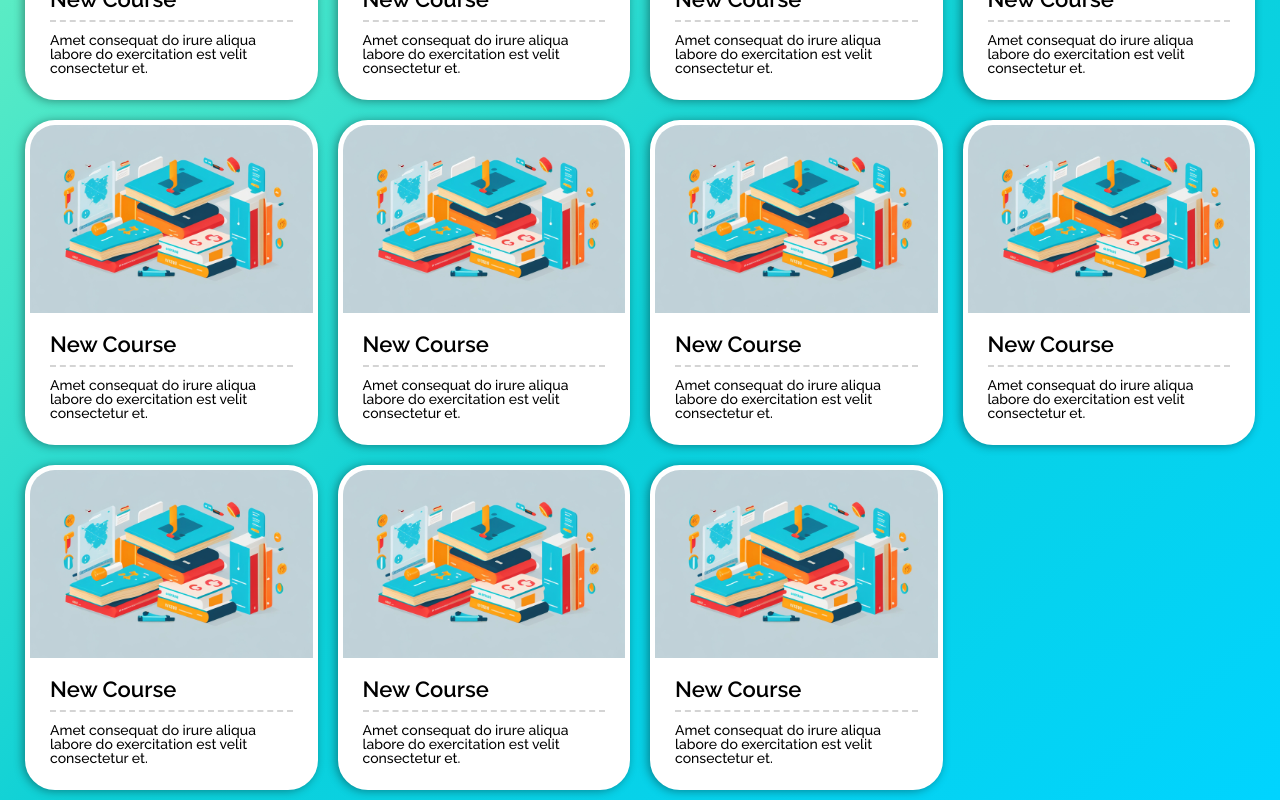
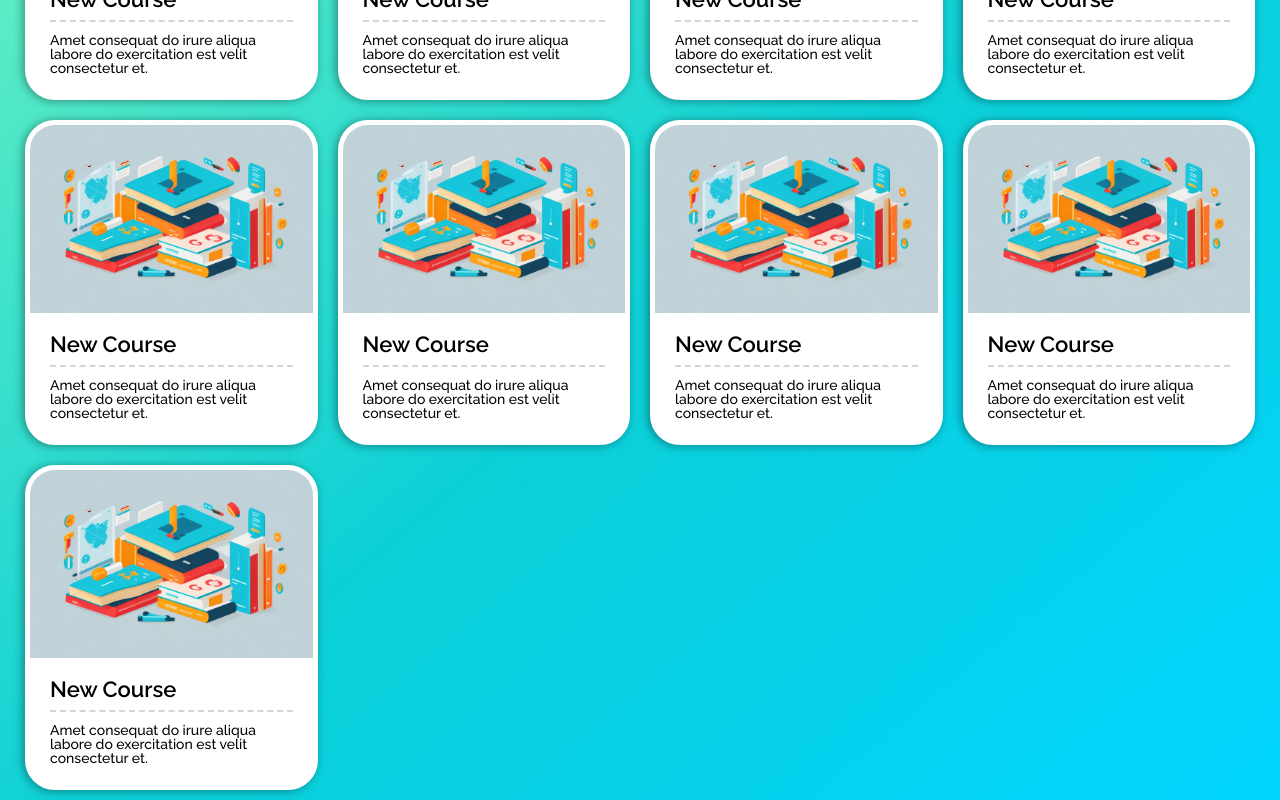
Before and after one commit to YuriyDub/online-certification, a React (Create React App) app: page / in a window 1280 px wide. Shown: the part 1037-1837 px from the top of the page. Built offline with nearby package versions, Linux system fonts and the light colour scheme.

Commit message:
pipeline-check

```diff
--- a/src/pages/HomePage/HomePage.jsx
+++ b/src/pages/HomePage/HomePage.jsx
@@ -33,8 +33,6 @@ export const HomePage = () => {
             <CourseCard />
             <CourseCard />
             <CourseCard />
-            <CourseCard />
-            <CourseCard />
           </section>
         </Container>
       </section>
```
